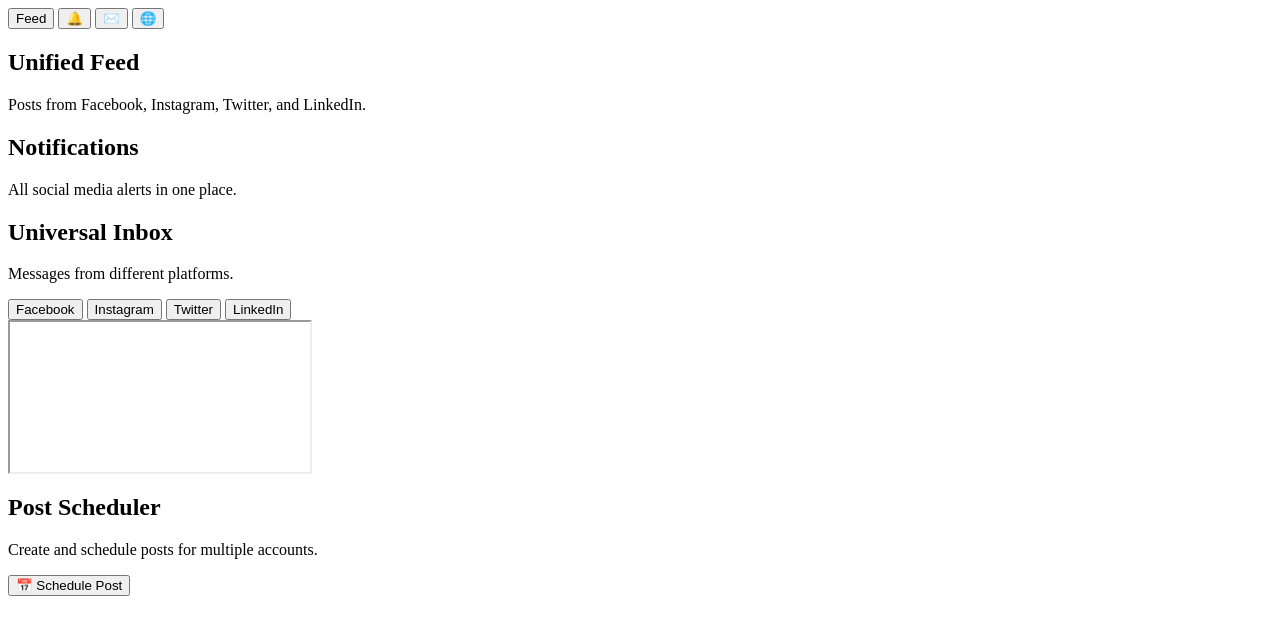
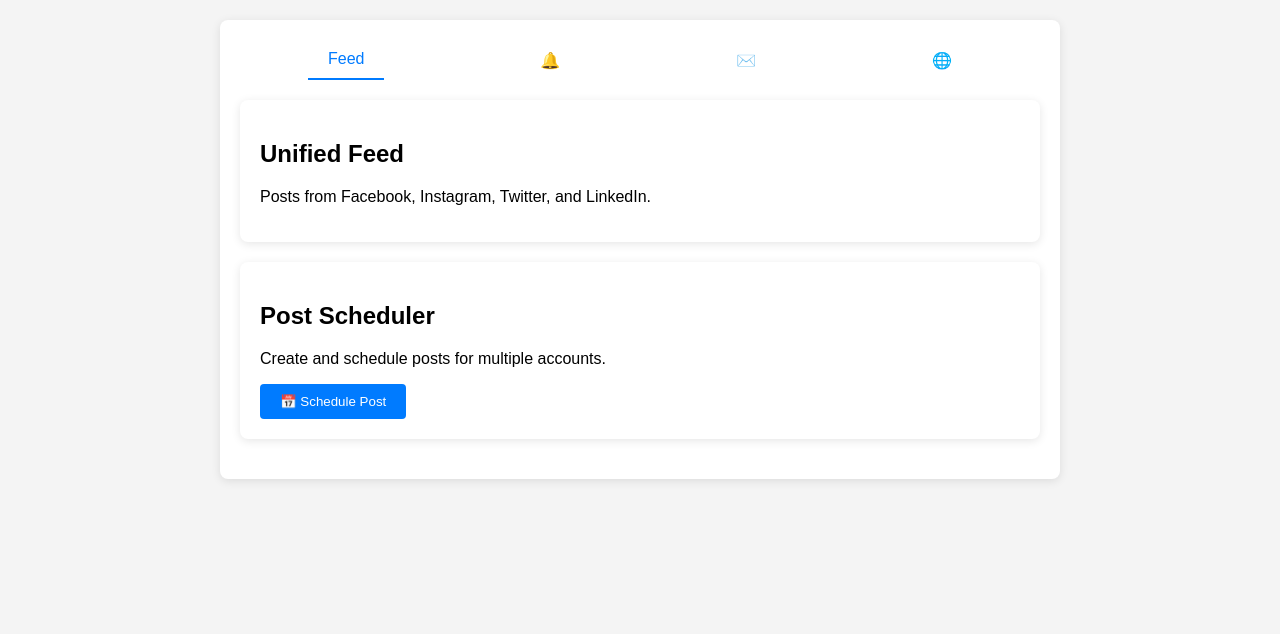
Before and after one commit to sadhonroy00/scocial-network-hub, a plain HTML site: page index.html in a window 1280 px wide. Drawn offline with Linux system fonts and the light colour scheme.

Commit message:
Update styles.css

```diff
--- a/styles.css
+++ b/styles.css
@@ -1,35 +1,104 @@
-// Tab Switching
-const tabButtons = document.querySelectorAll(".tab-button");
-const tabPanes = document.querySelectorAll(".tab-pane");
+body {
+  font-family: Arial, sans-serif;
+  background-color: #f4f4f4;
+  margin: 0;
+  padding: 0;
+}
 
-tabButtons.forEach((button) => {
-  button.addEventListener("click", () => {
-    // Remove active class from all buttons and panes
-    tabButtons.forEach((btn) => btn.classList.remove("active"));
-    tabPanes.forEach((pane) => pane.classList.remove("active"));
+.container {
+  max-width: 800px;
+  margin: 20px auto;
+  padding: 20px;
+  background: white;
+  border-radius: 8px;
+  box-shadow: 0 2px 10px rgba(0, 0, 0, 0.1);
+}
 
-    // Add active class to the clicked button and corresponding pane
-    button.classList.add("active");
-    const tabId = button.getAttribute("data-tab");
-    document.getElementById(tabId).classList.add("active");
+.tabs {
+  display: flex;
+  justify-content: space-around;
+  margin-bottom: 20px;
+}
 
-    // Handle iframe visibility
-    const iframe = document.getElementById("platform-frame");
-    if (tabId === "browse") {
-      iframe.classList.remove("iframe-hidden");
-    } else {
-      iframe.classList.add("iframe-hidden");
-    }
-  });
-});
+.tab-button {
+  padding: 10px 20px;
+  border: none;
+  background: none;
+  cursor: pointer;
+  font-size: 16px;
+}
 
-// Platform Switching
-const platformButtons = document.querySelectorAll(".platform-buttons button");
-const platformFrame = document.getElementById("platform-frame");
+.tab-button.active {
+  border-bottom: 2px solid #007bff;
+  color: #007bff;
+}
 
-platformButtons.forEach((button) => {
-  button.addEventListener("click", () => {
-    const platformUrl = button.getAttribute("data-platform");
-    platformFrame.setAttribute("src", platformUrl);
-  });
-});
+.tab-content {
+  margin-top: 20px;
+}
+
+.tab-pane {
+  display: none;
+}
+
+.tab-pane.active {
+  display: block;
+}
+
+.card {
+  background: white;
+  padding: 20px;
+  border-radius: 8px;
+  box-shadow: 0 2px 10px rgba(0, 0, 0, 0.1);
+  margin-bottom: 20px;
+}
+
+.platform-buttons {
+  display: flex;
+  justify-content: space-around;
+  margin-bottom: 20px;
+}
+
+.platform-buttons button {
+  padding: 10px 20px;
+  border: none;
+  background: #007bff;
+  color: white;
+  border-radius: 4px;
+  cursor: pointer;
+}
+
+.platform-buttons button:hover {
+  background: #0056b3;
+}
+
+#iframe-container {
+  position: relative;
+  width: 100%;
+  height: 500px;
+  overflow: hidden;
+}
+
+#iframe-container iframe {
+  width: 100%;
+  height: 100%;
+  border: none;
+  border-radius: 8px;
+}
+
+.iframe-hidden {
+  display: none;
+}
+
+.schedule-button {
+  padding: 10px 20px;
+  background: #007bff;
+  color: white;
+  border: none;
+  border-radius: 4px;
+  cursor: pointer;
+}
+
+.schedule-button:hover {
+  background: #0056b3;
+}
```
